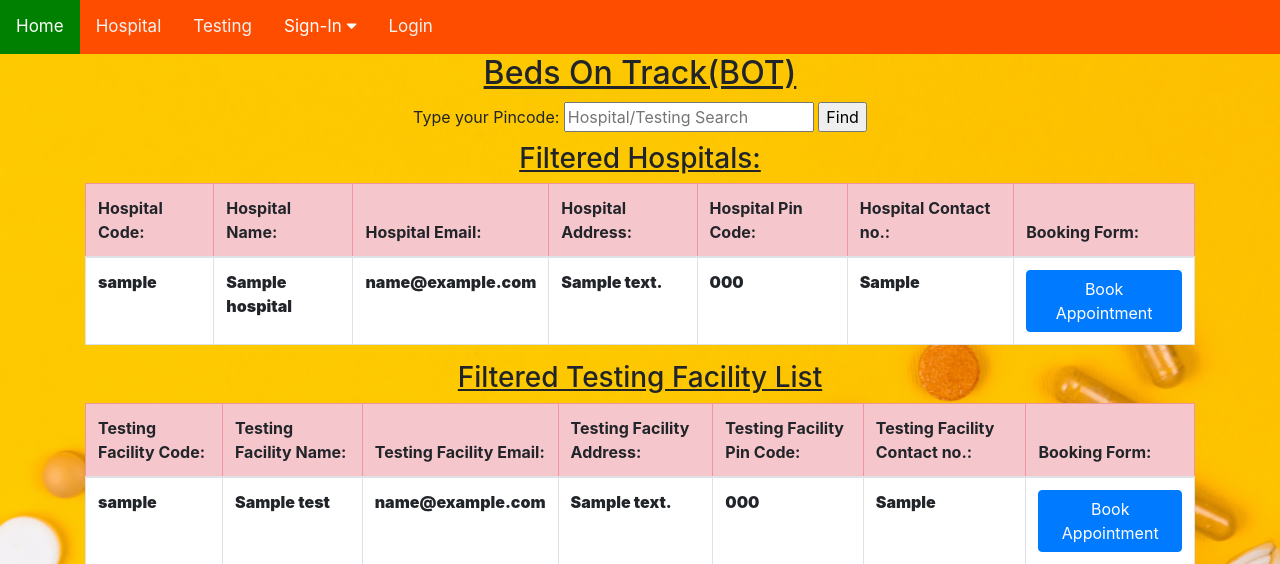
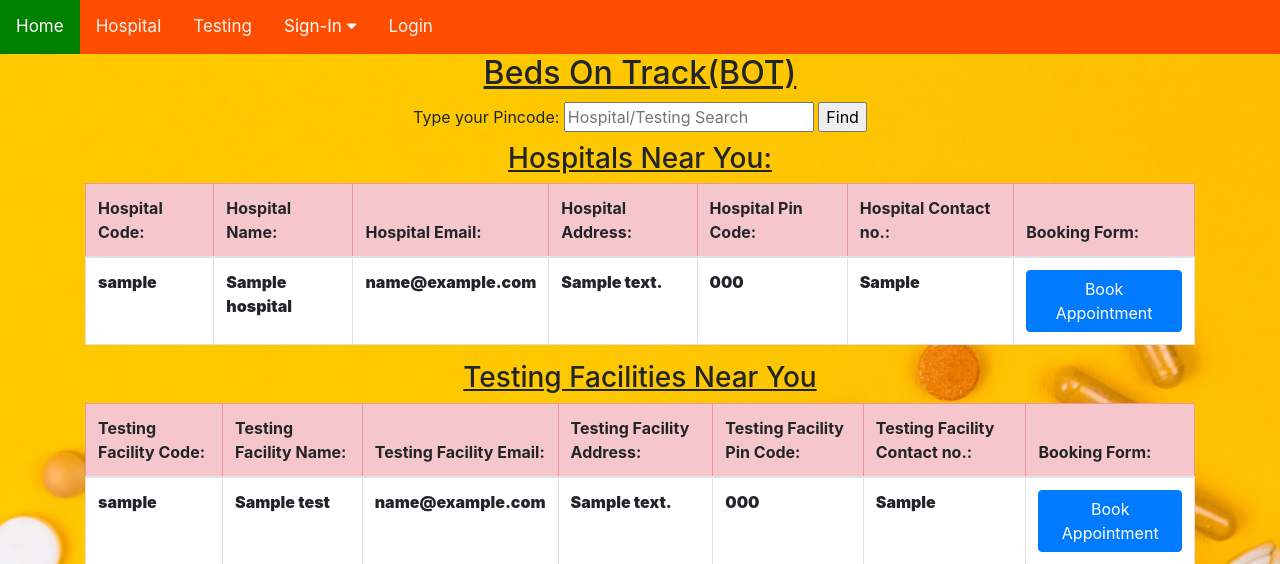
Before and after one commit to m-a-rahul/COVID19-BOT, a Django app: template templates/index.html in a window 1280 px wide. Shown: the top 564 px of the page. Run offline with Django 3.2, Linux system fonts and the light colour scheme; data comes from the database, SQL or seed files in the repository; both versions use the stored data as it was after the commit; tables that the repository leaves empty hold one stand-in row (values such as "Sample post"); the template is opened without the code that fills it: values that come from a table or form of the project are taken from there, most other values are stand-ins (such as "Sample title", 1, 10 or a date in 2020); some libraries are stand-ins or nearby versions.

Commit message:
big UI mistake

```diff
--- a/templates/index.html
+++ b/templates/index.html
@@ -129,7 +129,7 @@ table{
    {% endif %}
   </div>
 {% if filteredhospitals %}
-<h3 style="text-align: center;"><u>Filtered Hospitals:</u></h3>
+<h3 style="text-align: center;"><u>Hospitals Near You:</u></h3>
 <table class="table table-bordered">
   <thead class="table-danger">
     <th>Hospital Code:</th>
@@ -158,7 +158,7 @@ table{
 </table>
 {% endif %}
 {% if filteredtesting %}
-<h3 style="text-align: center;"><u>Filtered Testing Facility List</u></h3>
+<h3 style="text-align: center;"><u>Testing Facilities Near You</u></h3>
 <table class="table table-bordered">
   <thead class="table-danger">
     <th>Testing Facility Code:</th>
```
Also changed, not shown: db.sqlite3.
